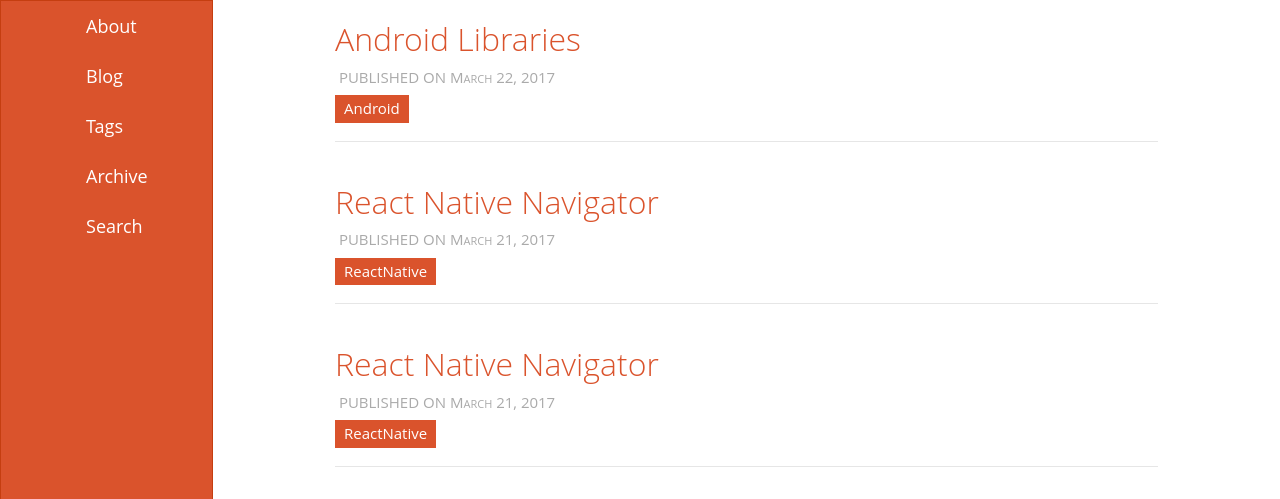
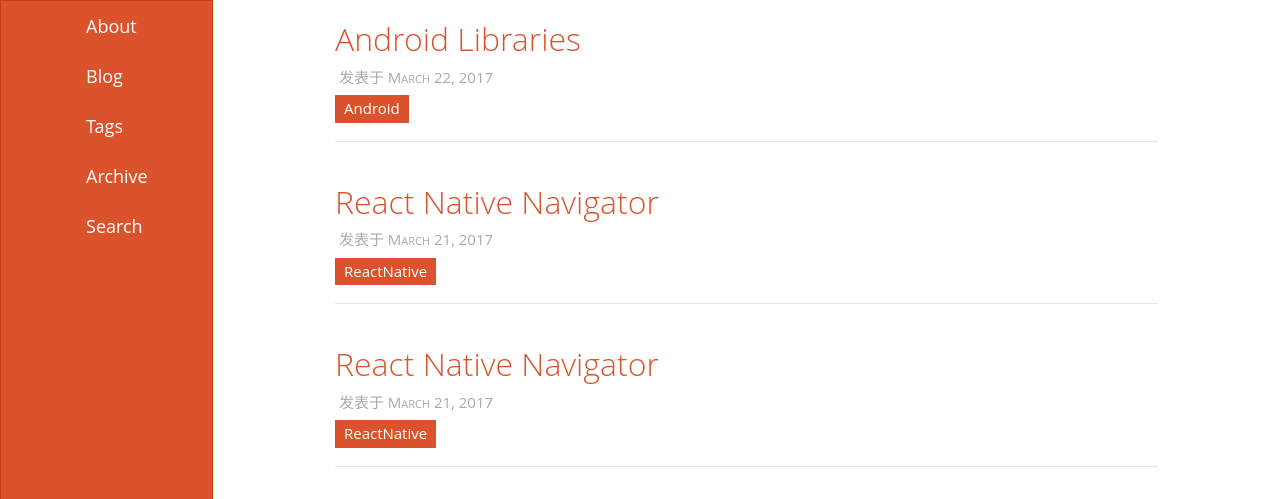
Before and after one commit to ziling9527/ziling9527.github.io, a Jekyll site: the page built from blog/index.html, in a window 1280 px wide. Shown: the top 499 px of the page. Built offline with Jekyll 4.4.1, drawn with Linux system fonts in a browser that asks for light colours; the list of posts is cut into pages by our own code.

Commit message:
修改相应文字描述和readme

```diff
--- a/blog/index.html
+++ b/blog/index.html
@@ -19,7 +19,7 @@
                   </a>
                 </h2>
                 <div class="publish-tag">
-                  <span class="fa fa-calendar"></span>&nbsp;PUBLISHED ON {{ post.date | date: "%B %d, %Y" }}
+                  <span class="fa fa-calendar"></span>&nbsp;发表于 {{ post.date | date: "%B %d, %Y" }}
                 </div>
 		              <div class="tags">
                   {% if post.tags %}
```
Also changed, not shown: other parts of blog/index.html (+1 -1 lines), README.md.
